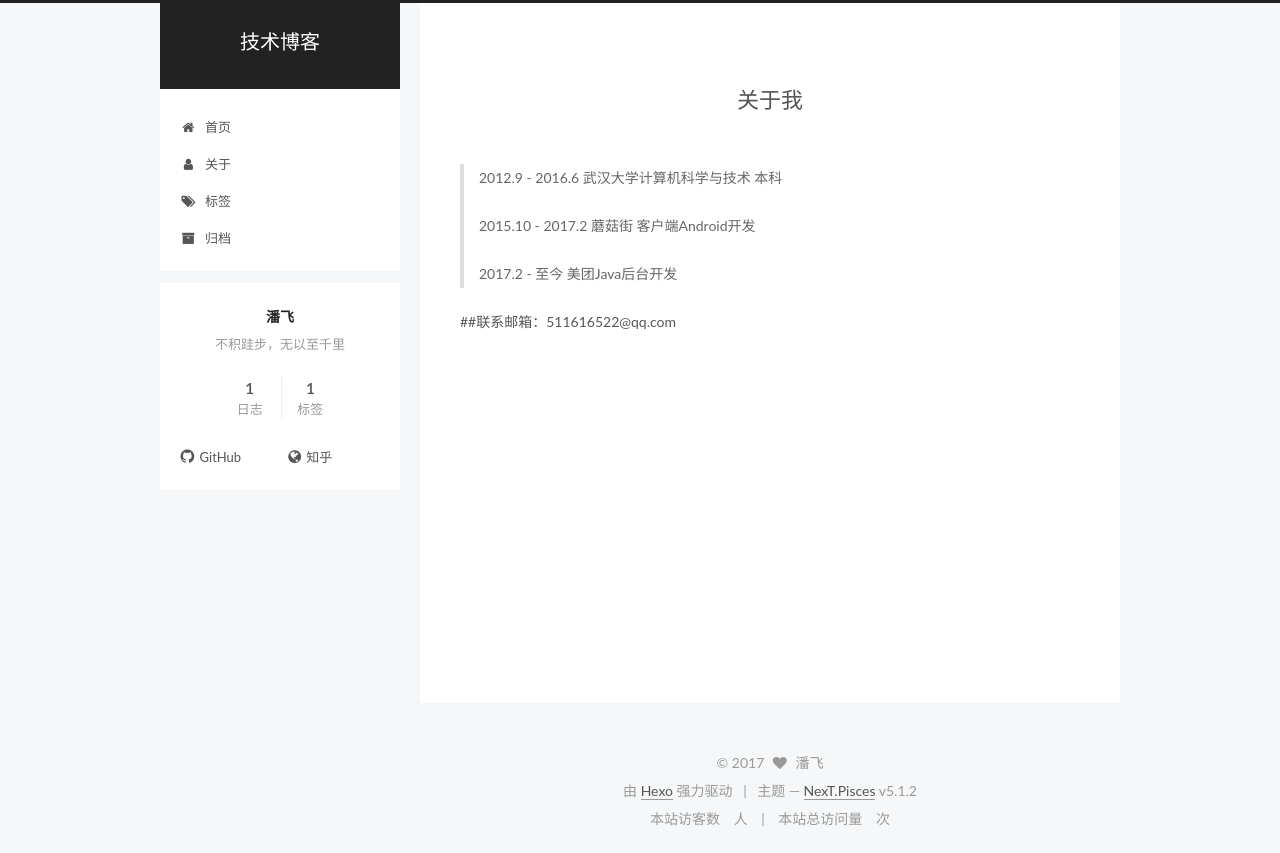
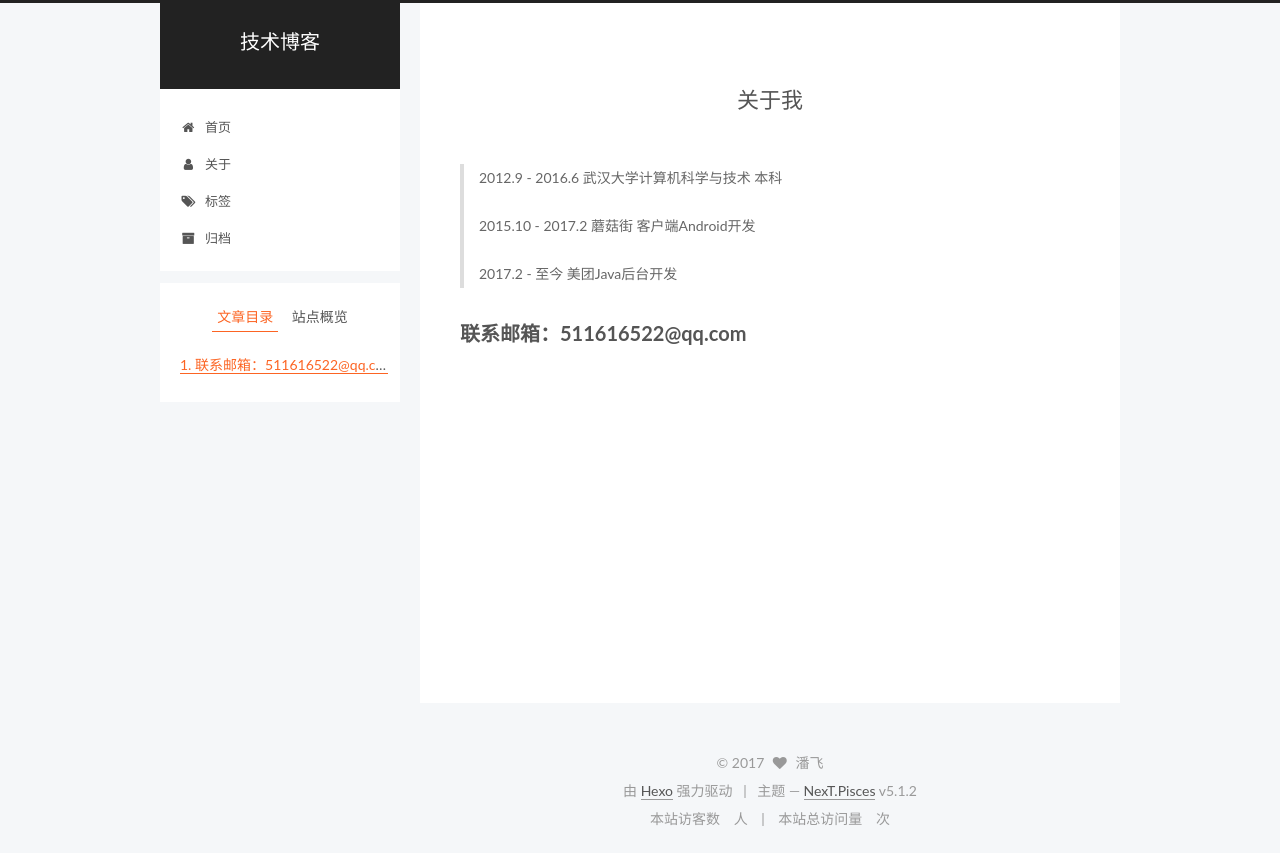
Before and after one commit to WHU-Peter/panfei1993.github.io, a plain HTML site: page about/index.html in a window 1280 px wide. Drawn offline with Linux system fonts and the light colour scheme; some packages are replaced by stand-ins of ours; a script that the page names is missing.

Commit message:
Site updated: 2017-09-27 11:47:20

```diff
--- a/about/index.html
+++ b/about/index.html
@@ -69,17 +69,17 @@
 
 
 
-<meta name="description" content="2012.9 - 2016.6            武汉大学计算机科学与技术 本科 2015.10 - 2017.2        蘑菇街 客户端Android开发 2017.2 - 至今            美团Java后台开发  ##联系邮箱：511616522@qq.com">
+<meta name="description" content="2012.9 - 2016.6            武汉大学计算机科学与技术 本科 2015.10 - 2017.2        蘑菇街 客户端Android开发 2017.2 - 至今            美团Java后台开发  联系邮箱：511616522@qq.com">
 <meta property="og:type" content="website">
 <meta property="og:title" content="关于我">
 <meta property="og:url" content="http://yoursite.com/about/index.html">
 <meta property="og:site_name" content="技术博客">
-<meta property="og:description" content="2012.9 - 2016.6            武汉大学计算机科学与技术 本科 2015.10 - 2017.2        蘑菇街 客户端Android开发 2017.2 - 至今            美团Java后台开发  ##联系邮箱：511616522@qq.com">
+<meta property="og:description" content="2012.9 - 2016.6            武汉大学计算机科学与技术 本科 2015.10 - 2017.2        蘑菇街 客户端Android开发 2017.2 - 至今            美团Java后台开发  联系邮箱：511616522@qq.com">
 <meta property="og:locale" content="zh-Hans">
-<meta property="og:updated_time" content="2017-09-27T03:36:33.000Z">
+<meta property="og:updated_time" content="2017-09-27T03:38:20.000Z">
 <meta name="twitter:card" content="summary">
 <meta name="twitter:title" content="关于我">
-<meta name="twitter:description" content="2012.9 - 2016.6            武汉大学计算机科学与技术 本科 2015.10 - 2017.2        蘑菇街 客户端Android开发 2017.2 - 至今            美团Java后台开发  ##联系邮箱：511616522@qq.com">
+<meta name="twitter:description" content="2012.9 - 2016.6            武汉大学计算机科学与技术 本科 2015.10 - 2017.2        蘑菇街 客户端Android开发 2017.2 - 至今            美团Java后台开发  联系邮箱：511616522@qq.com">
 
 
 
@@ -253,8 +253,7 @@
 <p>2015.10 - 2017.2        蘑菇街 客户端Android开发</p>
 <p>2017.2 - 至今            美团Java后台开发</p>
 </blockquote>
-<p>##联系邮箱：511616522@qq.com</p>
-
+<h2 id="联系邮箱：511616522-qq-com"><a href="#联系邮箱：511616522-qq-com" class="headerlink" title="联系邮箱：511616522@qq.com"></a>联系邮箱：511616522@qq.com</h2>
 
       </div>
 
@@ -303,8 +302,17 @@
 
 
 
+        <ul class="sidebar-nav motion-element">
+          <li class="sidebar-nav-toc sidebar-nav-active" data-target="post-toc-wrap" >
+            文章目录
+          </li>
+          <li class="sidebar-nav-overview" data-target="site-overview">
+            站点概览
+          </li>
+        </ul>
 
-      <section class="site-overview sidebar-panel sidebar-panel-active">
+
+      <section class="site-overview sidebar-panel">
         <div class="site-author motion-element" itemprop="author" itemscope itemtype="http://schema.org/Person">
 
             <p class="site-author-name" itemprop="name">潘飞</p>
@@ -370,6 +378,22 @@
 
       </section>
 
+
+      <!--noindex-->
+        <section class="post-toc-wrap motion-element sidebar-panel sidebar-panel-active">
+          <div class="post-toc">
+
+
+
+
+
+
+              <div class="post-toc-content"><ol class="nav"><li class="nav-item nav-level-2"><a class="nav-link" href="#联系邮箱：511616522-qq-com"><span class="nav-number">1.</span> <span class="nav-text">联系邮箱：511616522@qq.com</span></a></li></ol></div>
+
+
+          </div>
+        </section>
+      <!--/noindex-->
 
 
 
--- a/css/main.css
+++ b/css/main.css
@@ -1819,7 +1819,7 @@ pre .javascript .function {
   width: 4px;
   height: 4px;
   border-radius: 50%;
-  background: #49b6ff;
+  background: #53aae2;
 }
 .links-of-blogroll {
   font-size: 13px;
```
